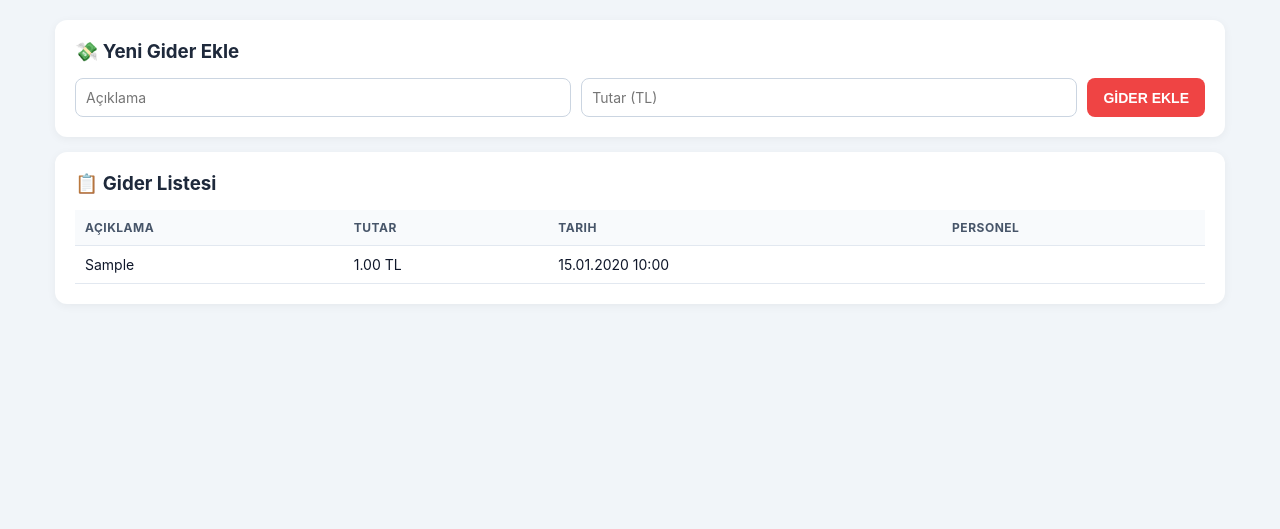
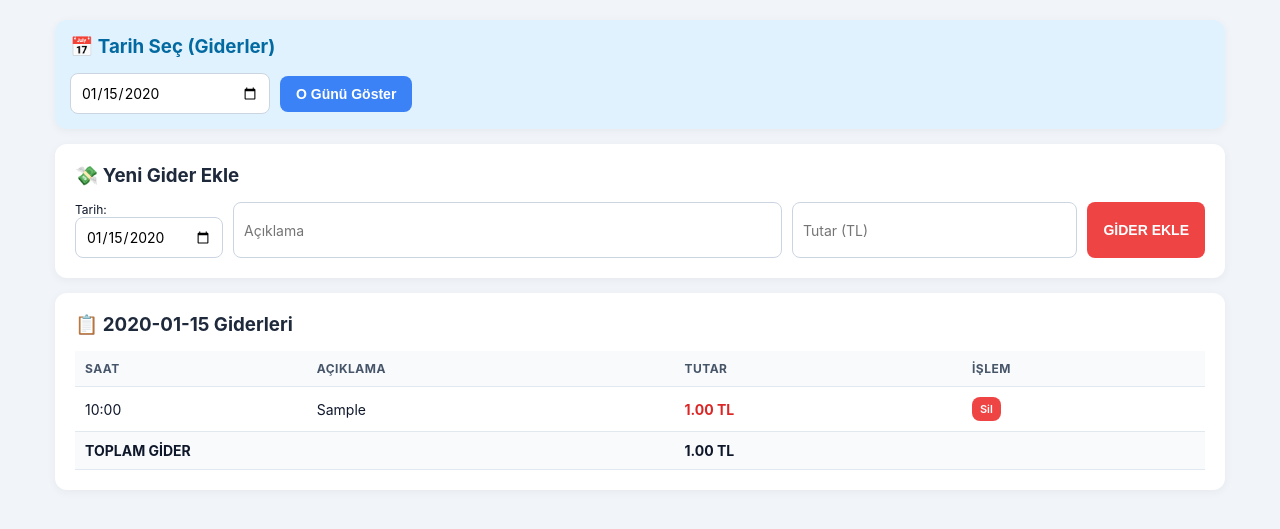
Before and after one commit to Kadirsh299/acar-kasa-takip, a Flask app: page /giderler?tarih=2020-01-15 in a window 1280 px wide. Shown: the part 53-582 px from the top of the page. Run offline with Flask 3, Linux system fonts and the light colour scheme; the visitor is signed in with stand-in values (Sample User, id 1); tables that the repository leaves empty hold one stand-in row (values such as "Sample post"); parts of the project's set-up code (start-up, migrations or seed data) failed here and were passed over.

Commit message:
Update giderler.html

```diff
--- a/templates/giderler.html
+++ b/templates/giderler.html
@@ -1,4 +1,39 @@
 {% extends "base.html" %}{% block icerik %}
-<div class="kart"><h3>💸 Yeni Gider Ekle</h3><form method="post" action="{{ url_for('gider_ekle') }}" class="form-row"><input name="aciklama" placeholder="Açıklama" required><input name="tutar" placeholder="Tutar (TL)" required type="number" step="0.01"><button class="btn btn-kirmizi" type="submit">GİDER EKLE</button></form></div>
-<div class="kart"><h3>📋 Gider Listesi</h3><div style="overflow-x:auto"><table><tr><th>Açıklama</th><th>Tutar</th><th>Tarih</th><th>Personel</th></tr>{% for g in giderler %}<tr><td>{{ g.aciklama }}</td><td>{{ "%.2f"|format(g.tutar) }} TL</td><td>{{ g.tarih.strftime("%d.%m.%Y %H:%M") }}</td><td>{{ g.personel }}</td></tr>{% endfor %}</table></div></div>
+<div class="kart" style="background:#e0f2fe; padding:15px;">
+    <h3 style="margin-top:0; color:#0369a1;">📅 Tarih Seç (Giderler)</h3>
+    <form method="get" class="form-row" style="align-items:center; margin:0;">
+        <input type="date" name="tarih" value="{{ secili_tarih }}" required style="max-width:200px;">
+        <button class="btn btn-mavi" type="submit" style="width:auto;">O Günü Göster</button>
+    </form>
+</div>
+
+<div class="kart">
+<h3>💸 Yeni Gider Ekle</h3>
+<form method="post" class="form-row">
+    <label style="font-size:12px;">Tarih:<br><input type="date" name="tarih" value="{{ secili_tarih }}" required></label>
+    <input name="aciklama" placeholder="Açıklama" required style="flex:2">
+    <input name="tutar" placeholder="Tutar (TL)" required type="number" step="0.01">
+    <button class="btn btn-kirmizi" type="submit">GİDER EKLE</button>
+</form>
+</div>
+
+<div class="kart">
+<h3>📋 {{ secili_tarih }} Giderleri</h3>
+{% if giderler %}
+<div style="overflow-x:auto"><table>
+<tr><th>Saat</th><th>Açıklama</th><th>Tutar</th><th>İşlem</th></tr>
+{% for g in giderler %}
+<tr>
+<td>{{ g.tarih.strftime("%H:%M") }}</td>
+<td>{{ g.aciklama }}</td>
+<td style="color:#dc2626; font-weight:bold;">{{ "%.2f"|format(g.tutar) }} TL</td>
+<td><a href="{{ url_for('gider_sil', id=g.id) }}" class="btn btn-kirmizi" style="padding:5px 8px;font-size:11px" onclick="return confirm('Bu gider silinsin mi?')">Sil</a></td>
+</tr>
+{% endfor %}
+<tr style="background:#f8fafc; font-weight:bold;"><td colspan="2">TOPLAM GİDER</td><td colspan="2">{{ "%.2f"|format(toplam_gider) }} TL</td></tr>
+</table></div>
+{% else %}
+<div style="text-align:center; padding:30px; color:#64748b;"><h3>Bu tarihte gider yok.</h3></div>
+{% endif %}
+</div>
 {% endblock %}
```
